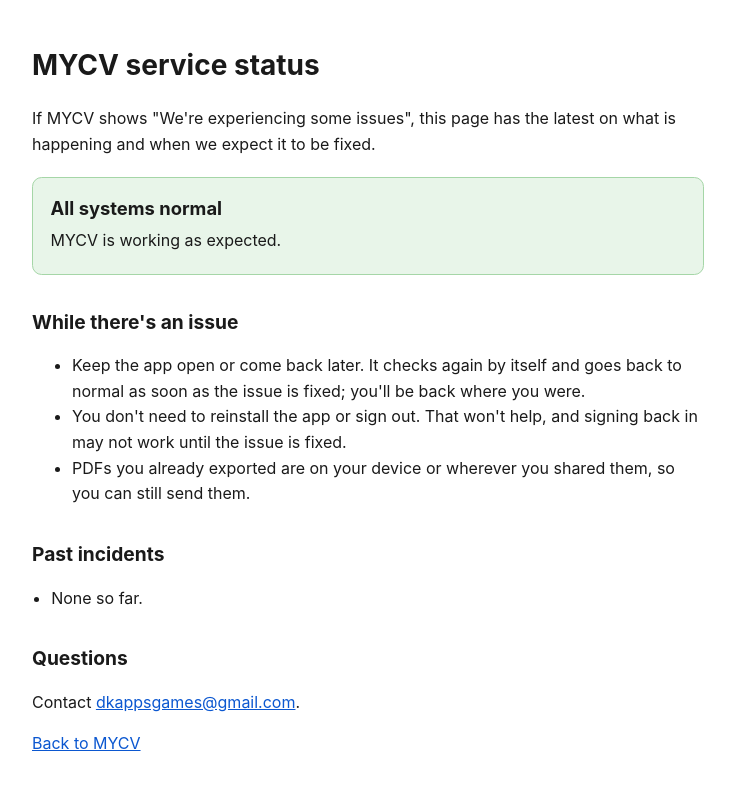
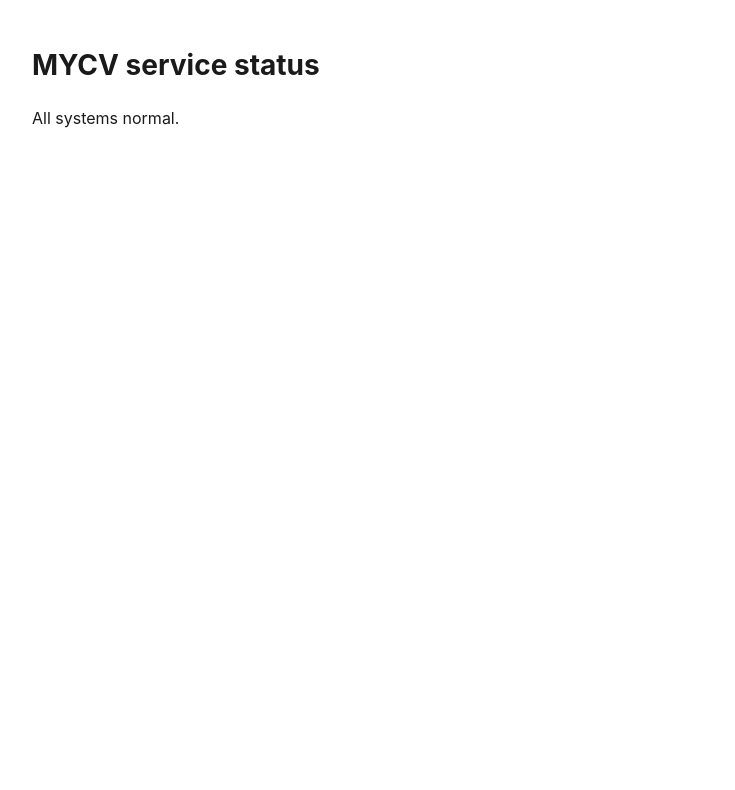
Before and after one commit to dkappsgames/dkappsgames.github.io, a plain HTML site: page mycv/status/index.html in a window 1280 px wide. Shown: the whole page, without its empty margins (272-1007 px from the left). Drawn offline with Linux system fonts and the light colour scheme.

Commit message:
Simplify the MYCV status page to "All systems normal"
Co-Authored-By: Claude Opus 5.5 <noreply@anthropic.com>
Claude-Session: https://claude.ai/code/session_01BQrSHycM4Xpf4qE5MPwQUS

```diff
--- a/mycv/status/index.html
+++ b/mycv/status/index.html
@@ -8,45 +8,12 @@
 <link rel="icon" href="/images/mycv.png">
 <style>
   body { font: 16px/1.6 -apple-system, "Inter", "Segoe UI", sans-serif; max-width: 42rem; margin: 0 auto; padding: 1.5rem 1rem 4rem; color: #1a1a1a; }
-  h1 { font-size: 1.75rem; } h2 { font-size: 1.2rem; margin-top: 2rem; }
-  a { color: #0b57d0; }
-  .status { border-radius: .6rem; padding: 1rem 1.1rem; margin: 1.25rem 0; border: 1px solid; }
-  .status h2 { margin: 0 0 .25rem; font-size: 1.15rem; }
-  .status p { margin: .25rem 0; }
-  .status .updated { font-size: .9rem; opacity: .8; }
-  .ok { background: #e8f5e9; border-color: #a5d6a7; }
-  .issue { background: #fff3e0; border-color: #ffcc80; }
-  .history { padding-left: 1.2rem; } .history li { margin-bottom: .5rem; }
-  @media (prefers-color-scheme: dark) {
-    body { background: #121212; color: #e6e6e6; } a { color: #8ab4f8; }
-    .ok { background: #1b2e1d; border-color: #2e5b32; }
-    .issue { background: #33240f; border-color: #6b4a1a; }
-  }
+  h1 { font-size: 1.75rem; }
+  @media (prefers-color-scheme: dark) { body { background: #121212; color: #e6e6e6; } }
 </style>
 </head>
 <body>
 <h1>MYCV service status</h1>
-<p>If MYCV shows "We're experiencing some issues", this page has the latest on what is happening and when we expect it to be fixed.</p>
-
-<div class="status ok">
-  <h2>All systems normal</h2>
-  <p>MYCV is working as expected.</p>
-</div>
-
-<h2>While there's an issue</h2>
-<ul>
-<li>Keep the app open or come back later. It checks again by itself and goes back to normal as soon as the issue is fixed; you'll be back where you were.</li>
-<li>You don't need to reinstall the app or sign out. That won't help, and signing back in may not work until the issue is fixed.</li>
-<li>PDFs you already exported are on your device or wherever you shared them, so you can still send them.</li>
-</ul>
-
-<h2>Past incidents</h2>
-<ul class="history">
-<li>None so far.</li>
-</ul>
-
-<h2>Questions</h2>
-<p>Contact <a href="mailto:dkappsgames@gmail.com?subject=MYCV%20service%20issue">dkappsgames@gmail.com</a>.</p>
-<p><a href="/mycv/">Back to MYCV</a></p>
+<p>All systems normal.</p>
 </body>
 </html>
```
